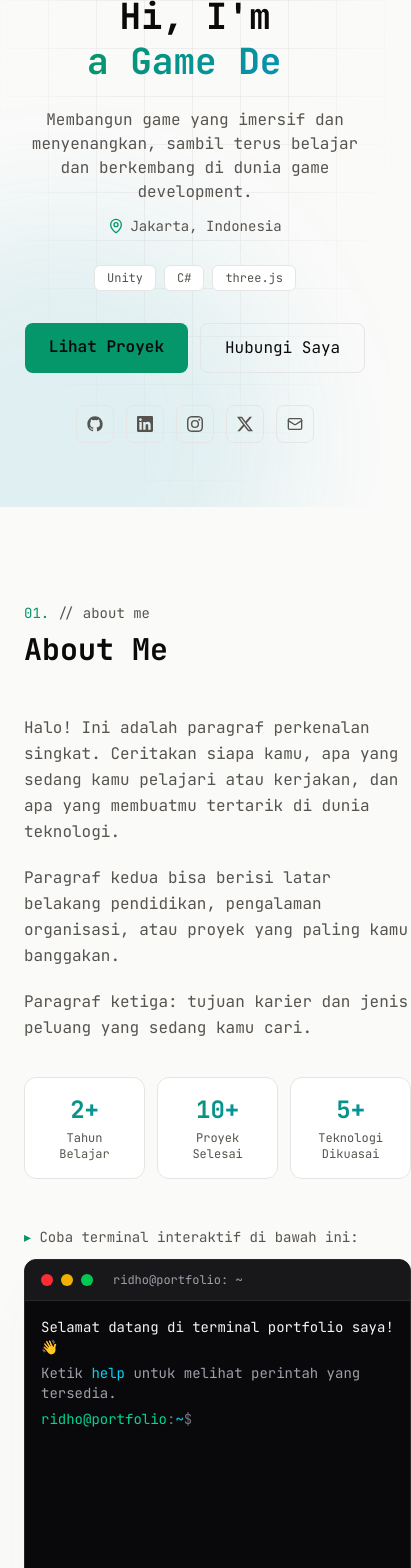
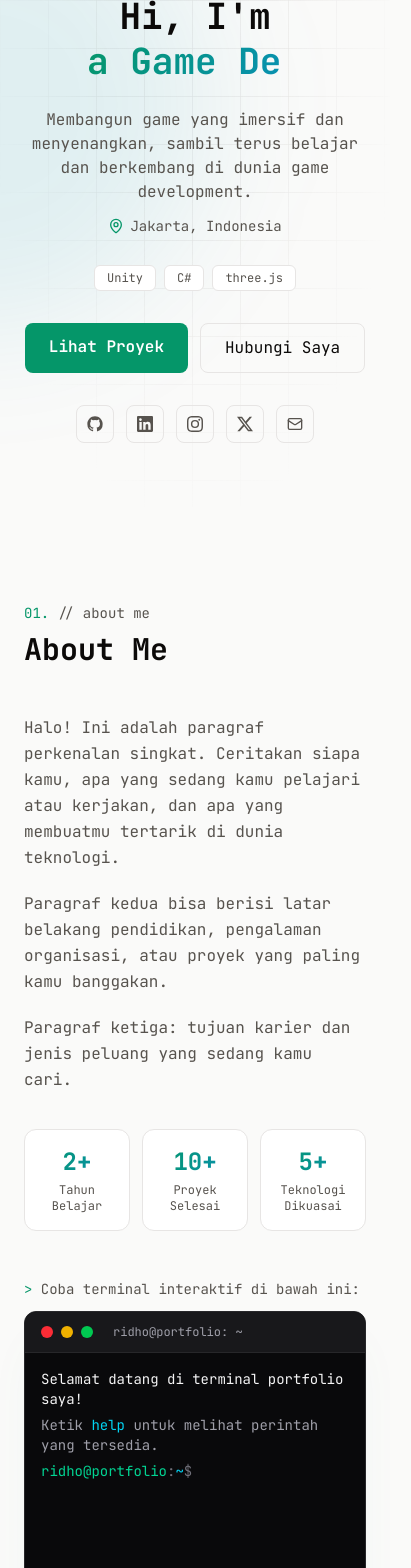
Before and after one commit to Ridho-Fauzan/MuhammadRidhoWeb, a Next.js app: page / in a window 390 px wide. Shown: the part 432-2000 px from the top of the page, 411 px wide, since content can reach past the window. Built offline with nearby package versions, Linux system fonts and the light colour scheme.

Commit message:
fix: mobile overflow in About, button contrast, replace emoji glyphs

```diff
--- a/src/components/About.tsx
+++ b/src/components/About.tsx
@@ -8,7 +8,7 @@ export default function About() {
     <section id="about" className="py-24 px-6">
       <div className="max-w-6xl mx-auto">
         <SectionTitle index="01" title="About Me" />
-        <div className="grid lg:grid-cols-2 gap-12 items-start">
+        <div className="grid grid-cols-1 lg:grid-cols-2 gap-12 items-start [&>*]:min-w-0">
           <div className="space-y-5 text-muted leading-relaxed">
             {profile.about.map((p, i) => (
               <Reveal key={i} delay={i * 0.1}>
@@ -28,7 +28,7 @@ export default function About() {
           </div>
           <Reveal delay={0.2}>
             <p className="text-sm text-muted mb-3">
-              <span className="text-accent">▸</span> Coba terminal interaktif di bawah ini:
+              <span className="text-accent">&gt;</span> Coba terminal interaktif di bawah ini:
             </p>
             <Terminal />
           </Reveal>
--- a/src/components/Contact.tsx
+++ b/src/components/Contact.tsx
@@ -18,7 +18,7 @@ export default function Contact() {
         </p>
         <a
           href={`mailto:${profile.email}`}
-          className="mt-10 inline-flex items-center gap-2 px-8 py-4 rounded-lg bg-accent text-zinc-950 font-semibold hover:bg-accent-dark transition-colors"
+          className="mt-10 inline-flex items-center gap-2 px-8 py-4 rounded-lg bg-accent text-white dark:text-zinc-950 font-semibold hover:bg-accent-dark transition-colors"
         >
           <Mail className="w-5 h-5" /> Kirim Email
         </a>
--- a/src/components/Hero.tsx
+++ b/src/components/Hero.tsx
@@ -12,7 +12,7 @@ export default function Hero() {
     <section className="relative min-h-screen flex items-center px-6 pt-24 pb-16 overflow-hidden">
       <div className="absolute inset-0 bg-grid pointer-events-none" />
       <div className="absolute -top-40 -right-40 w-[28rem] h-[28rem] rounded-full bg-accent/10 blur-3xl pointer-events-none" />
-      <div className="absolute -bottom-40 -left-40 w-[28rem] h-[28rem] rounded-full bg-accent-2/10 blur-3xl pointer-events-none" />
+      <div className="absolute top-1/3 -left-60 w-[28rem] h-[28rem] rounded-full bg-accent-2/10 blur-3xl pointer-events-none" />
 
       <div className="relative max-w-6xl mx-auto w-full grid md:grid-cols-[1.4fr_1fr] gap-12 items-center">
         <motion.div
@@ -62,7 +62,7 @@ export default function Hero() {
           <div className="mt-8 flex flex-wrap gap-3 justify-center md:justify-start">
             <a
               href="#projects"
-              className="px-6 py-3 rounded-lg bg-accent text-zinc-950 font-semibold hover:bg-accent-dark transition-colors"
+              className="px-6 py-3 rounded-lg bg-accent text-white dark:text-zinc-950 font-semibold hover:bg-accent-dark transition-colors"
             >
               Lihat Proyek
             </a>
--- a/src/components/Projects.tsx
+++ b/src/components/Projects.tsx
@@ -1,4 +1,4 @@
-import { ExternalLink, FolderGit2 } from "lucide-react";
+import { ExternalLink, FolderGit2, Star } from "lucide-react";
 import Image from "next/image";
 import { projects } from "@/data/profile";
 import Reveal from "./Reveal";
@@ -36,8 +36,8 @@ export default function Projects() {
                       </span>
                     </div>
                   )}
-                  <span className="absolute top-3 left-3 px-2 py-1 text-xs rounded-md bg-background/80 backdrop-blur text-accent">
-                    ★ Featured
+                  <span className="absolute top-3 left-3 inline-flex items-center gap-1 px-2 py-1 text-xs rounded-md bg-background/80 backdrop-blur text-accent">
+                    <Star className="w-3 h-3 fill-current" /> Featured
                   </span>
                 </div>
                 <div className="flex-1 flex flex-col p-6">
--- a/src/components/Terminal.tsx
+++ b/src/components/Terminal.tsx
@@ -31,7 +31,7 @@ function run(cmd: string): React.ReactNode | "clear" {
               <span className="text-cyan-400">{k}</span> <span className="text-zinc-400">- {v}</span>
             </p>
           ))}
-          <p className="pt-2 text-zinc-400">💡 Tip: tekan Tab untuk autocomplete, ↑/↓ untuk riwayat.</p>
+          <p className="pt-2 text-zinc-400">Tip: tekan Tab untuk autocomplete, ↑/↓ untuk riwayat.</p>
         </div>
       );
     case "whoami":
@@ -58,7 +58,7 @@ function run(cmd: string): React.ReactNode | "clear" {
         <div>
           {projects.map((p) => (
             <p key={p.title}>
-              <span className="text-cyan-400">📁 {p.title}</span> <span className="text-zinc-400">[{p.tags.join(", ")}]</span>
+              <span className="text-cyan-400">{p.title}</span> <span className="text-zinc-400">[{p.tags.join(", ")}]</span>
             </p>
           ))}
         </div>
@@ -92,15 +92,14 @@ function run(cmd: string): React.ReactNode | "clear" {
           Kirim email ke{" "}
           <a href={`mailto:${profile.email}`} className="text-cyan-400 underline">
             {profile.email}
-          </a>{" "}
-          📬
+          </a>
         </p>
       );
     case "date":
       return <p>{new Date().toString()}</p>;
     case "sudo":
     case "sudo rm -rf /":
-      return <p className="text-red-400">Nice try 😏 Permission denied.</p>;
+      return <p className="text-red-400">Nice try. Permission denied.</p>;
     case "clear":
       return "clear";
     default:
@@ -125,7 +124,7 @@ function Prompt() {
 
 export default function Terminal() {
   const [lines, setLines] = useState<Line[]>([
-    { type: "out", content: <p>Selamat datang di terminal portfolio saya! 👋</p> },
+    { type: "out", content: <p>Selamat datang di terminal portfolio saya!</p> },
     {
       type: "out",
       content: (
```
